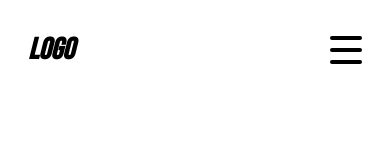
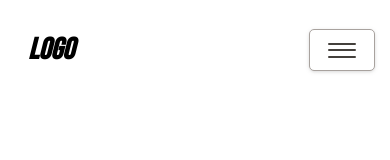
Before and after one commit to QuinchY/quinchsite, a Next.js app: page / in a window 390 px wide. Shown: the top 160 px of the page. Built offline with nearby package versions, Linux system fonts and the light colour scheme.

Commit message:
redesign mobile menu

```diff
--- a/components/layouts/MainNavigation.js
+++ b/components/layouts/MainNavigation.js
@@ -8,7 +8,7 @@ const MainNavigation = () => {
 	}
 	return (
 		<div className='relative'>
-			<nav className='flex relative z-10 justify-between px-4 lg:flex lg:justify-between lg:items-center lg:px-32'>
+			<nav className='flex items-center relative z-10 justify-between px-4 lg:flex lg:justify-between lg:items-center lg:px-32'>
 				<div className='py-8 px-3 lg:px-7'>
 					<Link href="/">
 						<h1 className='font-bebas italic text-3xl font-black cursor-pointer'>Logo</h1>
@@ -22,16 +22,16 @@ const MainNavigation = () => {
 				<div className='hidden py-8 px-7 lg:flex'>
 					<button className='bg-black w-10 h-10 rounded-lg'></button>
 				</div>
-				<button className='flex lg:hidden' onClick={toggleMenu}>
-					<div className='flex flex-col-reverse justify-between my-8 mx-3 h-8 w-8 cursor-pointer'>
-						<div className={menuToggle ? 'h-1 bg-black rounded-2xl mt-1 -translate-x-5 opacity-0 transition ease-in-out ' : 'h-1 bg-black rounded-2xl mt-1 -rotate-0 transition ease-in-out'} id='linetop'></div>
-						<div className={menuToggle ? 'h-1 bg-black rounded-2xl mt-1 -translate-x-5 opacity-0 transition ease-in-out' : 'h-1 bg-black rounded-2xl mt-1 -rotate-0 transition ease-in-out'}></div>
-						<div className={menuToggle ? 'h-1 bg-black rounded-2xl mt-1 -translate-x-5 opacity-0 transition ease-in-out' : 'h-1 bg-black rounded-2xl mt-1 -rotate-0 transition ease-in-out'}></div>
+				<button className='flex bg-white rounded outline-stone-400 outline outline-1 drop-shadow px-4 py-1 lg:hidden' onClick={toggleMenu}>
+					<div className='flex flex-col items-center justify-evenly -space-y-1 h-8 w-8 cursor-pointer'>
+						<div className='h-0.5 w-7 bg-stone-700 rounded-2xl'></div>
+						<div className='h-0.5 w-7 bg-stone-700 rounded-2xl'></div>
+						<div className='h-0.5 w-7 bg-stone-700 rounded-2xl'></div>
 					</div>
 				</button>
 			</nav>
 			<div className={menuToggle ? 'flex justify-center fixed bg-zinc-800 w-full h-screen top-0 z-10 translate-x-0 transition ease-in-out duration-1000' : 'flex justify-center fixed bg-zinc-800 w-full h-screen top-0 z-10 translate-x-full transition ease-in-out duration-1000'}>
-				<button className='absolute bg-white h-10 w-10 rounded-full top-8 right-10' onClick={toggleMenu}></button>
+				<button className='absolute bg-white h-10 w-10 rounded-full top-8 right-4' onClick={toggleMenu}></button>
 				<ul className={menuToggle ? 'flex flex-col justify-center' : 'hidden'}>
 					<li className='px-14'><Link href="/"><a className='font-bebas font-thin text-white text-xl tracking-widest leading-9'>Home</a></Link></li>
 					<li className='px-14'><Link href="/about"><a className='font-bebas font-thin text-white text-xl tracking-widest leading-9'>About</a></Link></li>
```
